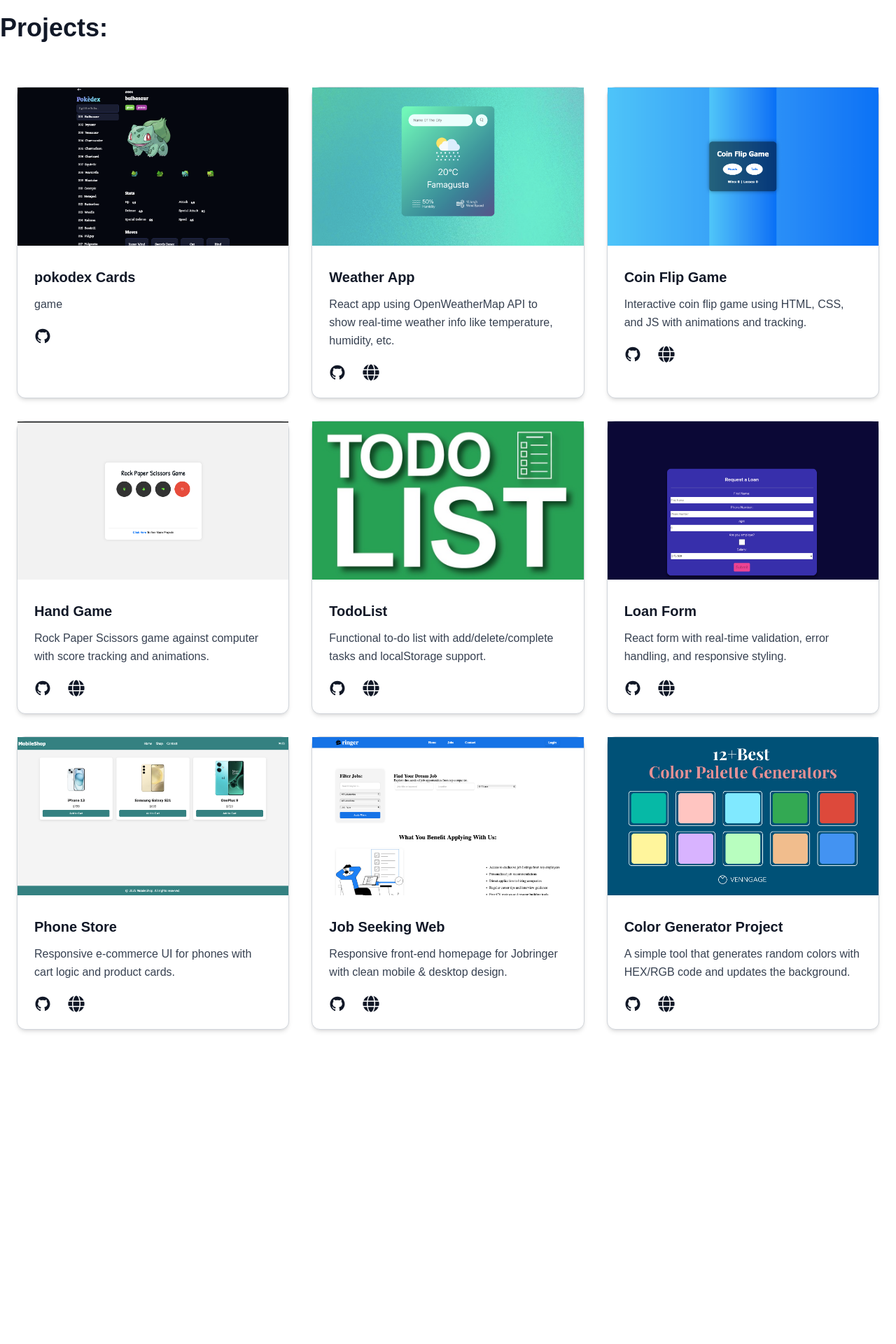
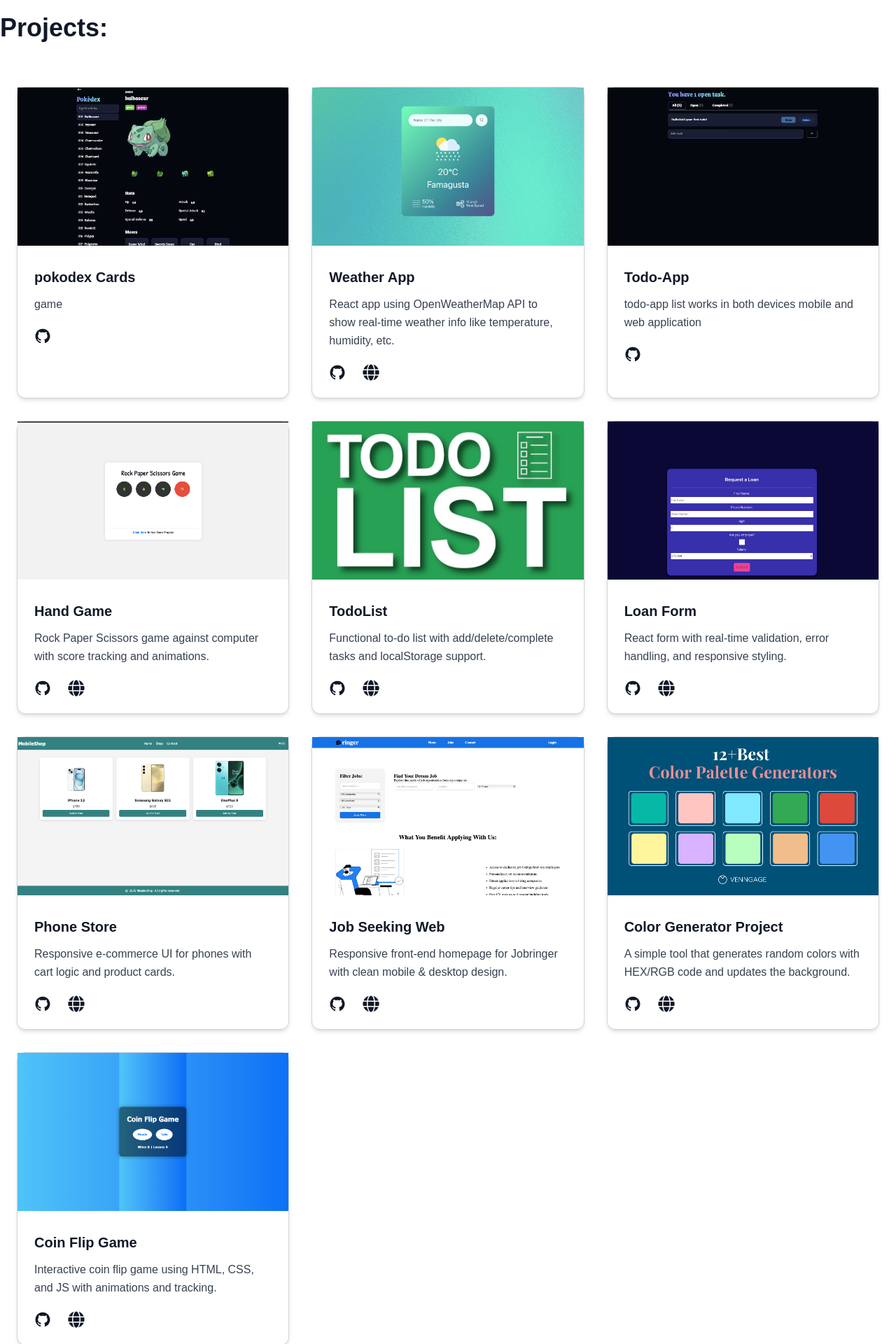
Before and after one commit to mrmustafaegeh/portfolio-web, a Next.js app: page /Projects in a window 1280 px wide. Shown: the part 60-1980 px from the top of the page at 70% size. Before the commit the page ends 1611 px from the top, so only its background shows below. Built offline with nearby package versions, Linux system fonts and the light colour scheme.

Commit message:
added 2 project

```diff
--- a/pages/Projects.js
+++ b/pages/Projects.js
@@ -26,13 +26,13 @@ export default function Projects() {
     },
     {
       id: 3,
-      title: "Coin Flip Game",
+      title: "Todo-App",
       description:
-        "Interactive coin flip game using HTML, CSS, and JS with animations and tracking.",
-      src: "/coinFlip.png",
-      alt: "Coin Flip Game",
-      gitHub: "https://github.com/mrmustafaegeh/coinflip-game.git",
-      liveDemo: "https://mrmustafaegeh.github.io/coinflip-game/",
+        "todo-app list works in both devices mobile and web application",
+      src: "/Todo-App.png",
+      alt: "TodoList-App",
+      gitHub: "https://github.com/mrmustafaegeh/Todo-App.git",
+      LiveDemo: "https://todo-app-two-gilt-65.vercel.app",
     },
     {
       id: 4,
@@ -93,6 +93,16 @@ export default function Projects() {
       alt: "Color Generator App",
       gitHub: "https://github.com/mrmustafaegeh/Color-Generator-project.git",
       liveDemo: "https://mrmustafaegeh.github.io/Color-Generator-project/",
+    },
+    {
+      id: 10,
+      title: "Coin Flip Game",
+      description:
+        "Interactive coin flip game using HTML, CSS, and JS with animations and tracking.",
+      src: "/coinFlip.png",
+      alt: "Coin Flip Game",
+      gitHub: "https://github.com/mrmustafaegeh/coinflip-game.git",
+      liveDemo: "https://mrmustafaegeh.github.io/coinflip-game/",
     },
   ];
 
```
Also changed, not shown: public/Todo-App.png (added).
